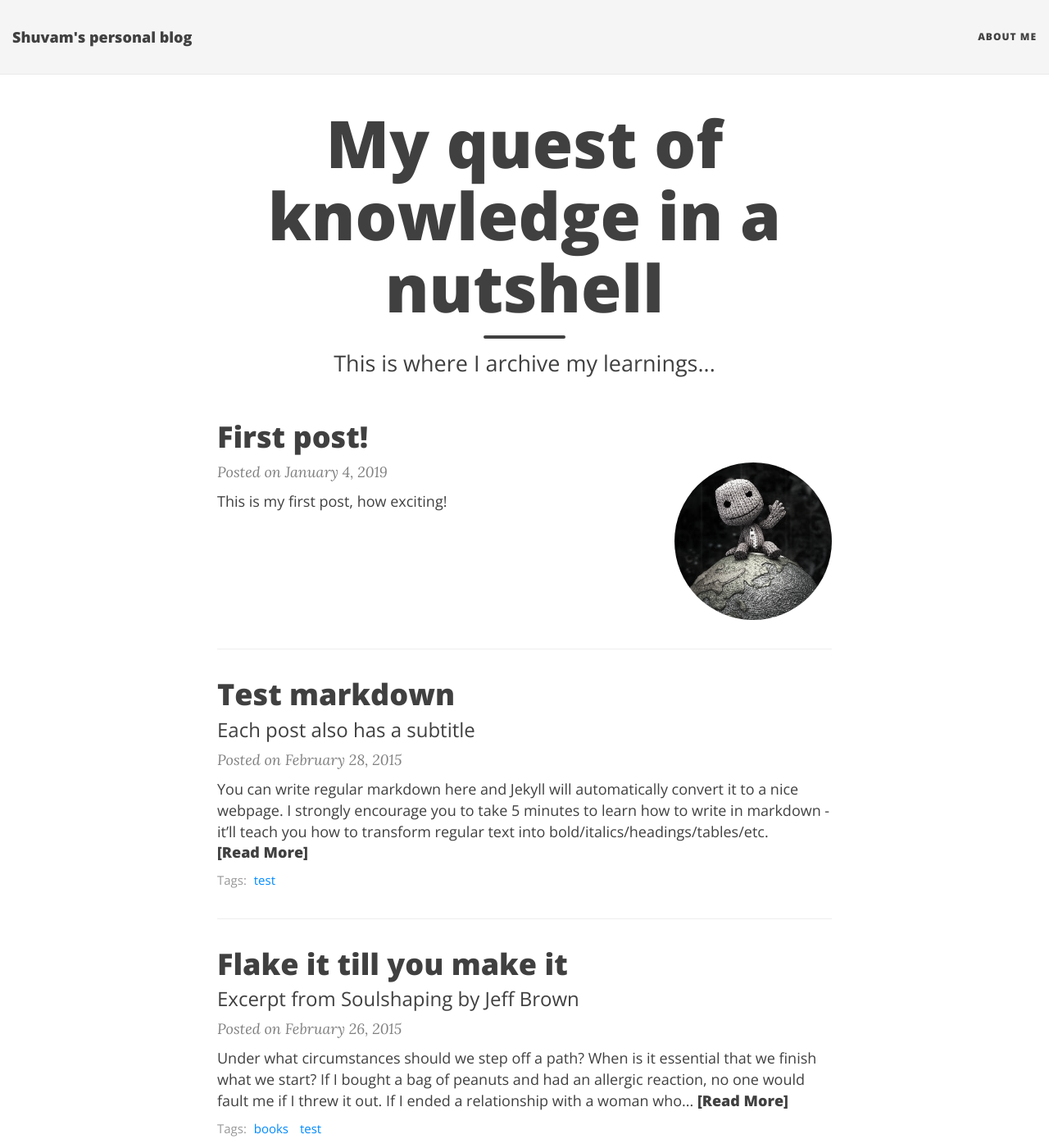
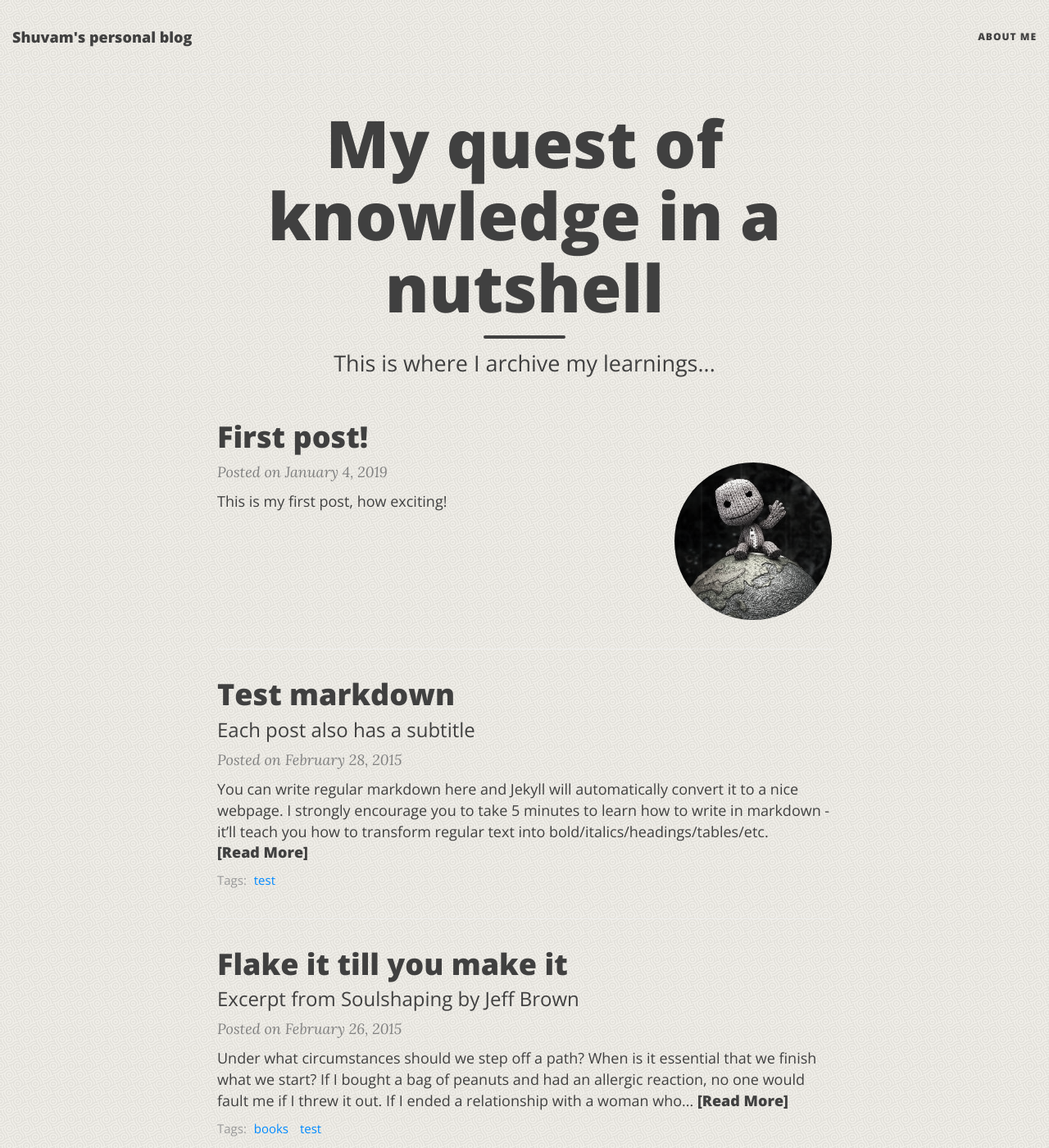
Before and after one commit to 1layer2many/1layer2many.github.io, a Jekyll site: the page built from index.html, in a window 1280 px wide and 1400 px high. Shown: the whole window at 82% size. Built offline with Jekyll 4.4.1, drawn with Linux system fonts in a browser that asks for light colours; nearby versions of some CDN libraries; the list of posts is cut into pages by our own code.

Commit message:
background images

```diff
--- a/_config.yml
+++ b/_config.yml
@@ -51,9 +51,9 @@ footer-link-col: "#404040"
 # Alternatively, the navbar, footer, and page background can be set to use background images
 # instead of colour
 
-# navbar-img: "/img/bgimage.png"
-# footer-img: "/img/bgimage.png"
-# page-img: "/img/bgimage.png"
+navbar-img: "/img/bgimage.png"
+footer-img: "/img/bgimage.png"
+page-img: "/img/bgimage.png"
 
 # --- Footer options --- #
 
```
